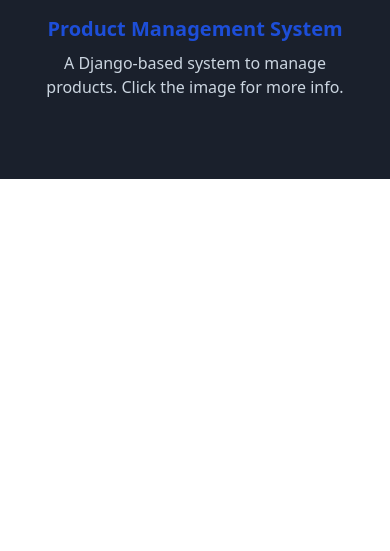
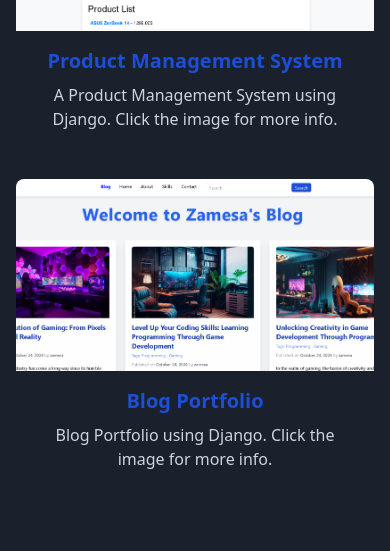
Before and after one commit to sktzamesa/Blog-Portfolio, a Django app: page /skills/ in a window 390 px wide. Shown: the part 2249-2800 px from the top of the page. Before the commit the page ends 2428 px from the top, so only its background shows below. Run offline with Django 5.2, Linux system fonts and the light colour scheme; parts of the project's set-up code (start-up, migrations or seed data) failed here and were passed over; some libraries are stand-ins or nearby versions.

Commit message:
first commit

```diff
--- a/blog/templates/blog/post/portfolio.html
+++ b/blog/templates/blog/post/portfolio.html
@@ -1,5 +1,5 @@
 {% extends "blog/base.html" %}
-{% block title %}Portfolio{% endblock %}
+{% block title %}Home{% endblock %}
 {% block content %}
 <body class="bg-black text-white">
 
--- a/blog/templates/blog/post/skill.html
+++ b/blog/templates/blog/post/skill.html
@@ -195,50 +195,117 @@
         <div class="grid grid-cols-1 md:grid-cols-2 lg:grid-cols-3 gap-8">
             <!-- Project 1 -->
             <div class="project-card relative overflow-hidden hover:shadow-lg transition duration-300" onclick="openModal('modal1')">
-                <img src="{% static "images/e-commerce.png"%}" alt="Project 1 Image" class="w-full h-48 object-cover transition-transform duration-300 transform hover:scale-105">
+                <img src="{% static 'images/e-commerce.png' %}" alt="Project 1 Image" class="w-full h-48 object-cover transition-transform duration-300 transform hover:scale-105">
                 <div class="p-4">
                     <h3 class="text-xl font-semibold text-blue-700">E-Commerce site</h3>
-                    <p class="text-gray-600">A basic functionality of E-Commerce site, Click the image for more info.</p>
+                    <p class="text-gray-600">A basic functionality of E-Commerce site. Click the image for more info.</p>
+                </div>
             </div>
 
-
+            <!-- Project 2 -->
             <div class="project-card relative overflow-hidden hover:shadow-lg transition duration-300" onclick="openModal('modal2')">
-                <img src="{% static 'images/product-management.png' %}" alt="Project 2 Image" class="w-full h-48 object-cover transition-transform duration-300 transform hover:scale-105">
+                <img src="{% static 'images/productmanagement.png' %}" alt="Project 2 Image" class="w-full h-48 object-cover transition-transform duration-300 transform hover:scale-105">
                 <div class="p-4">
                     <h3 class="text-xl font-semibold text-blue-700">Product Management System</h3>
-                    <p class="text-gray-600">A Django-based system to manage products. Click the image for more info.</p>
+                    <p class="text-gray-600">A Product Management System using Django. Click the image for more info.</p>
+                </div>
+            </div>
+
+            <div class="project-card relative overflow-hidden hover:shadow-lg transition duration-300" onclick="openModal('modal3')">
+                <img src="{% static 'images/blogportfolio.png' %}" alt="Project 3 Image" class="w-full h-48 object-cover transition-transform duration-300 transform hover:scale-105">
+                <div class="p-4">
+                    <h3 class="text-xl font-semibold text-blue-700">Blog Portfolio</h3>
+                    <p class="text-gray-600">Blog Portfolio using Django. Click the image for more info.</p>
+                </div>
             </div>
         </div>
     </div>
 
     <!-- Modal for Project 1 -->
-            <div id="modal1" class="modal fixed inset-0 bg-black bg-opacity-50 flex items-center justify-center hidden">
-                <div class="bg-white rounded-lg p-8 relative max-w-md mx-auto text-center">
-                    <img src="{% static "images/e-commerce.png"%}" alt="Project 1 Image" class="w-full h-60 object-cover mb-4">
-                    <h3 class="text-xl font-semibold">E-Commerce Site</h3>
-                    <p class="text-black-600 mb-4">A basic functionality of E-Commerce site</p>
-                    <a href="https://github.com/sktzamesa/e-commerce-website-django" target="_blank" class="text-blue-500 underline">Visit GitHub</a>
-                    <button onclick="closeModal('modal1')" class="absolute top-2 right-2 text-gray-700 text-2xl">&times;</button>
+<div id="modal1" class="modal fixed inset-0 bg-black bg-opacity-50 flex items-center justify-center hidden z-50">
+    <div class="bg-white rounded-lg shadow-lg p-6 md:p-8 relative max-w-lg mx-auto text-center">
+        <!-- Image -->
+        <img src="{% static 'images/e-commerce.png' %}" alt="Project 1 Image" class="w-full h-60 object-cover rounded-lg mb-6 shadow-md">
+
+        <!-- Title -->
+        <h3 class="text-3xl font-semibold text-gray-900 mb-6">E-Commerce Site</h3>
+
+        <!-- Description -->
+        <p class="text-gray-900 mb-6 text-lg leading-relaxed">A basic functionality of an E-Commerce site, designed using Django. The project includes essential features such as product management, cart functionality, and user authentication.</p>
+
+        <!-- GitHub Link -->
+        <a href="https://github.com/sktzamesa/e-commerce-website-django" target="_blank" class="text-blue-600 underline font-semibold hover:text-blue-800 transition duration-200">Visit GitHub</a>
+
+        <!-- Close Button -->
+        <button onclick="closeModal('modal1')" class="absolute top-4 right-4 text-gray-700 text-3xl hover:text-gray-900 transition-colors duration-200">&times;</button>
+    </div>
 </div>
 
 
+<!-- Modal for Project 2 -->
+<div id="modal2" class="modal fixed inset-0 bg-black bg-opacity-50 flex items-center justify-center hidden z-50">
+    <div class="bg-white rounded-lg shadow-lg p-6 md:p-8 relative max-w-lg mx-auto text-center">
+        <!-- Image -->
+        <img src="{% static 'images/productmanagement.png' %}" alt="Project 2 Image" class="w-full h-60 object-cover rounded-lg mb-4 shadow-md">
+
+        <!-- Title -->
+        <h3 class="text-2xl font-semibold text-gray-800 mb-4">Product Management System</h3>
+
+        <!-- Description -->
+        <p class="text-black-700 mb-4 text-lg">A Django-based Product Management System designed to help businesses manage their product inventory, track sales, and generate reports.</p>
+
+        <!-- GitHub Link -->
+        <a href="https://github.com/sktzamesa/Basic-Manage-Product-System-Django" target="_blank" class="text-blue-600 underline font-semibold hover:text-blue-800 transition duration-200">Visit GitHub</a>
+
+        <!-- Close Button -->
+        <button onclick="closeModal('modal2')" class="absolute top-2 right-2 text-gray-700 text-2xl hover:text-gray-900 transition-colors duration-200">&times;</button>
+    </div>
 </div>
 
+<div id="modal3" class="modal fixed inset-0 bg-black bg-opacity-50 flex items-center justify-center hidden z-50">
+    <div class="bg-white rounded-lg shadow-lg p-6 md:p-8 relative max-w-lg mx-auto text-center">
+        <!-- Image -->
+        <img src="{% static 'images/blogportfolio.png' %}" alt="Project 2 Image" class="w-full h-60 object-cover rounded-lg mb-4 shadow-md">
+
+        <!-- Title -->
+        <h3 class="text-2xl font-semibold text-gray-800 mb-4">Blog portfolio</h3>
+
+        <!-- Description -->
+        <p class="text-black-700 mb-4 text-lg">A Django-based Blog post portfolio to help people that wants blog with their portfolio.</p>
+
+        <!-- GitHub Link -->
+        <a href="https://github.com/sktzamesa/product-management-system" target="_blank" class="text-blue-600 underline font-semibold hover:text-blue-800 transition duration-200">Visit GitHub</a>
+
+        <!-- Close Button -->
+        <button onclick="closeModal('modal3')" class="absolute top-2 right-2 text-gray-700 text-2xl hover:text-gray-900 transition-colors duration-200">&times;</button>
     </div>
 </div>
+
 </section>
+
 <script type="text/javascript">
     function openModal(modalId) {
-    document.getElementById(modalId).classList.add('show');
+        console.log("Opening modal: " + modalId); // Ensure this is logged in the console
+        // Remove 'hidden' class to show the modal
+        const modal = document.getElementById(modalId);
+        modal.classList.remove('hidden');
+        modal.style.display = 'flex'; // Ensure the modal is displayed using flex (or block if you prefer)
     }
 
     function closeModal(modalId) {
-    document.getElementById(modalId).classList.remove('show');
+        console.log("Closing modal: " + modalId); // Ensure this is logged in the console
+        // Add 'hidden' class to hide the modal
+        const modal = document.getElementById(modalId);
+        modal.classList.add('hidden');
+        modal.style.display = 'none'; // Hide modal completely using 'none'
     }
-
 </script>
 
 
 
 
+
+
+
+
 {% endblock %}
```
Also changed, not shown: blog/static/images/blogportfolio.png (added). Lines whose indentation alone changed are shown as unchanged.
